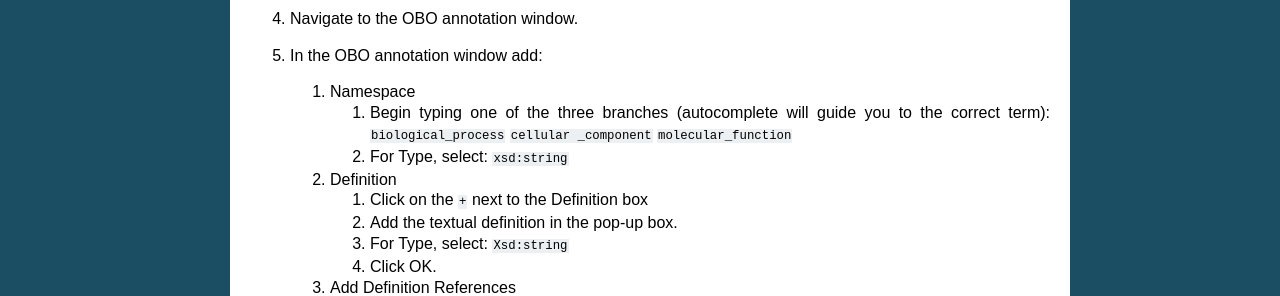
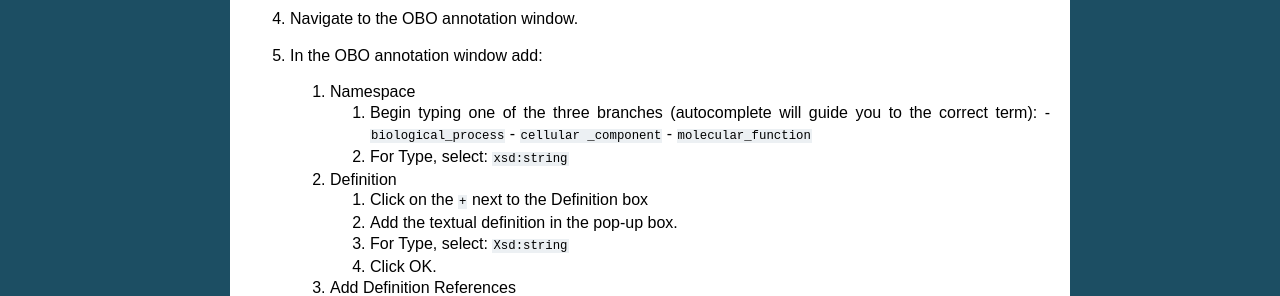
Before and after one commit to geneontology/go-ontology, a Sphinx documentation site: the page built from docs/CreateNewTerm.md, in a window 1280 px wide. Shown: the part 272-568 px from the top of the page. Built offline with Sphinx 7.4.7, drawn with Linux system fonts in a browser that asks for light colours.

Commit message:
Update CreateNewTerm.md

````diff
--- a/docs/CreateNewTerm.md
+++ b/docs/CreateNewTerm.md
@@ -14,9 +14,9 @@ See [Daily Workflow](http://go-ontology.readthedocs.io/en/latest/Installgit.html
 
     1. Namespace
        1. Begin typing one of the three branches (autocomplete will guide you to the correct term):
-                 ```biological_process```
-                 ```cellular _component```
-                 ```molecular_function```
+               - ```biological_process```
+               - ```cellular _component```
+               - ```molecular_function```
        2. For Type, select: ```xsd:string```
 
     2. Definition
````
